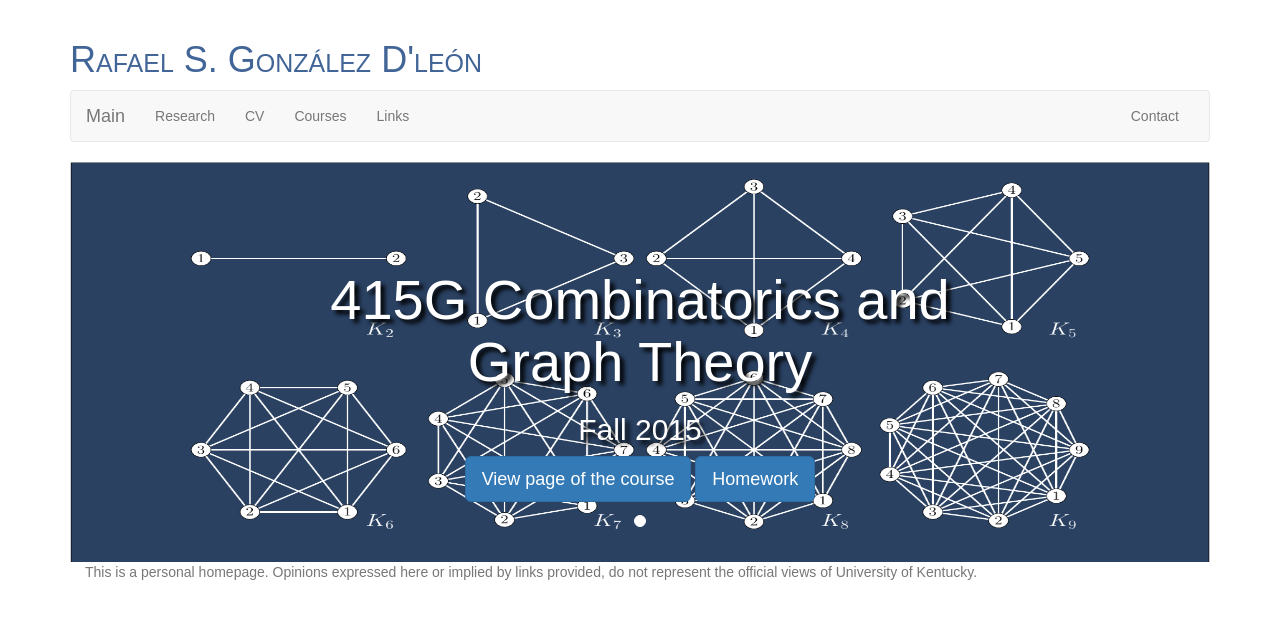
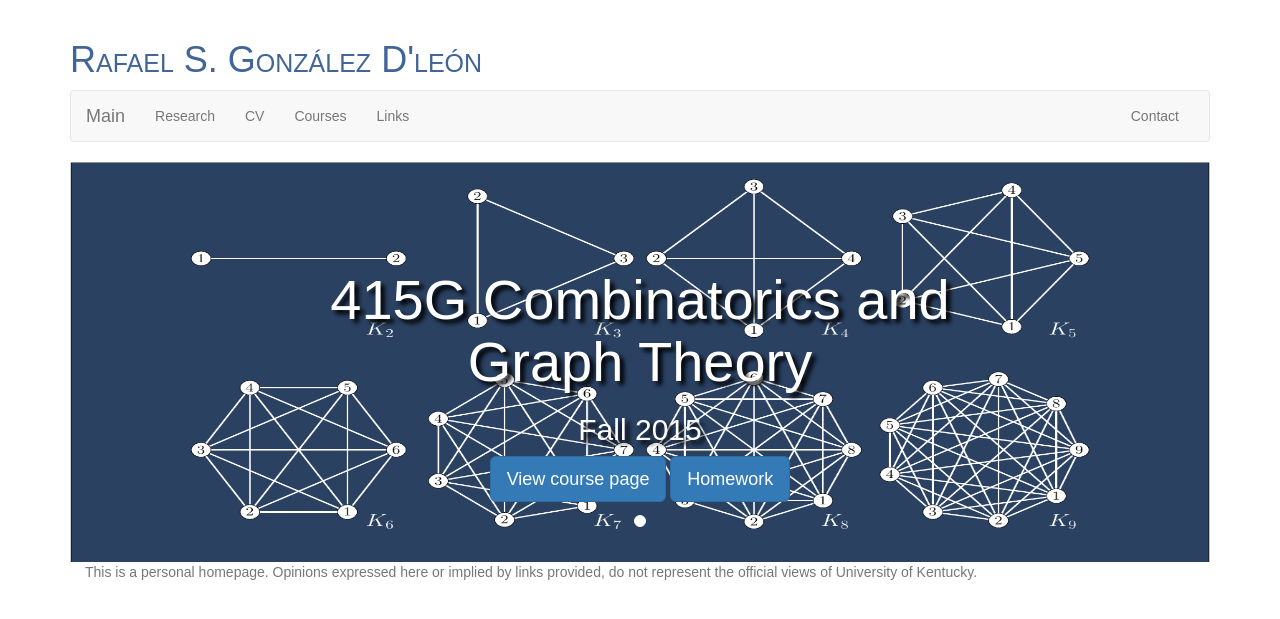
Before and after one commit to rafaeldleon/rafaeldleon.github.io, a Jekyll site: the page built from index.md, in a window 1280 px wide. Shown: the top 619 px of the page. Built offline with Jekyll 4.4.1, drawn with Linux system fonts in a browser that asks for light colours; nearby versions of some CDN libraries.

Commit message:
correction

```diff
--- a/index.md
+++ b/index.md
@@ -16,7 +16,7 @@ title: Rafael S. Gonz&aacute;lez D'le&oacute;n's Web Page
               <h1>415G Combinatorics and Graph Theory</h1>
   <h2 class="white">Fall 2015</h2>
   <p>
-   <a class="btn btn-lg btn-primary showinfo" name="MA 415G 001" href="/pages/courses/ma415G001-201502.html" role="button">View page of the course</a>
+   <a class="btn btn-lg btn-primary showinfo" name="MA 415G 001" href="/pages/courses/ma415G001-201502.html" role="button">View course page</a>
    <a class="btn btn-lg btn-primary showinfo" name="MA 415G 001" href="/pages/courses/homeworkma415G001-201502.html" role="button">Homework</a>
   </p>
             </div>
```
